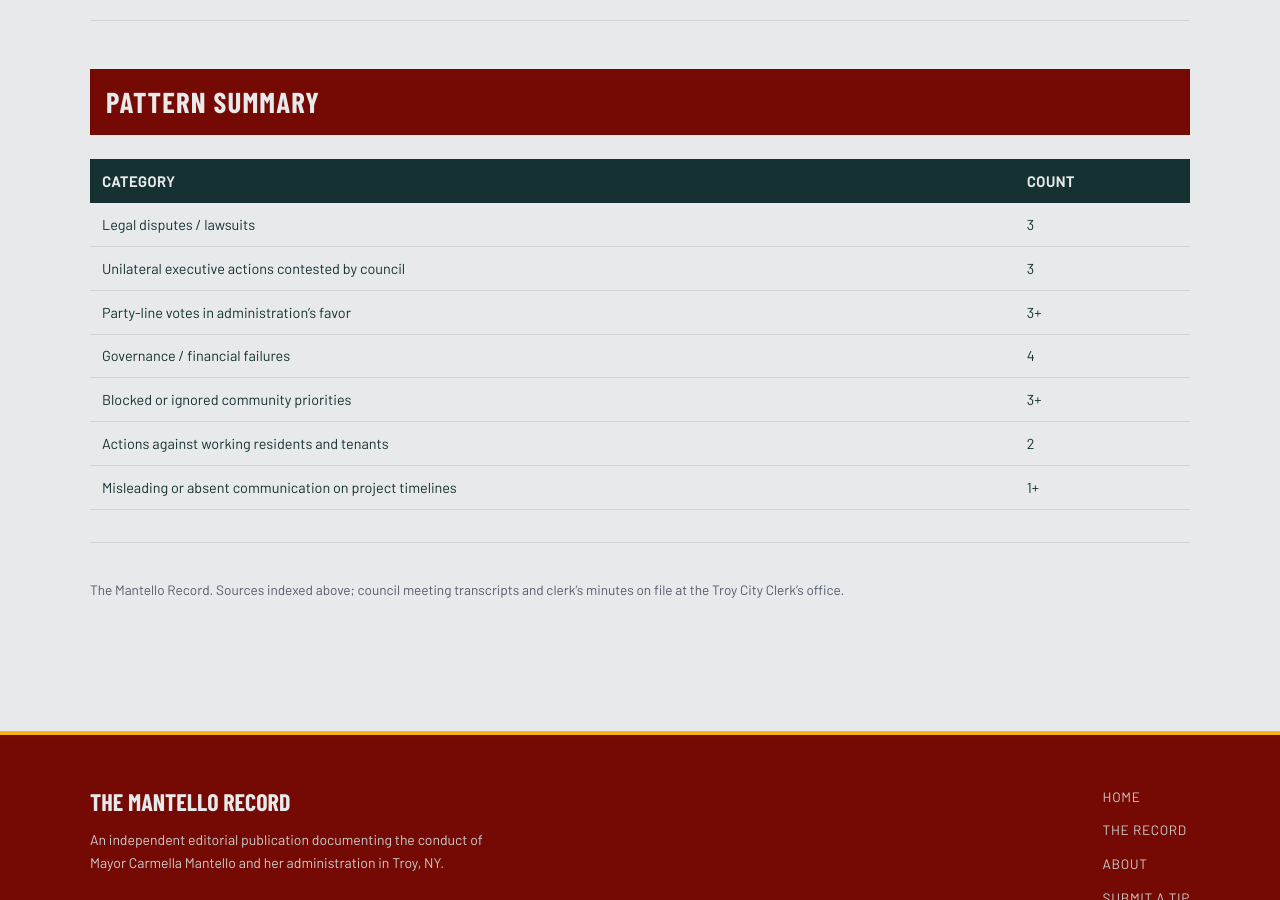
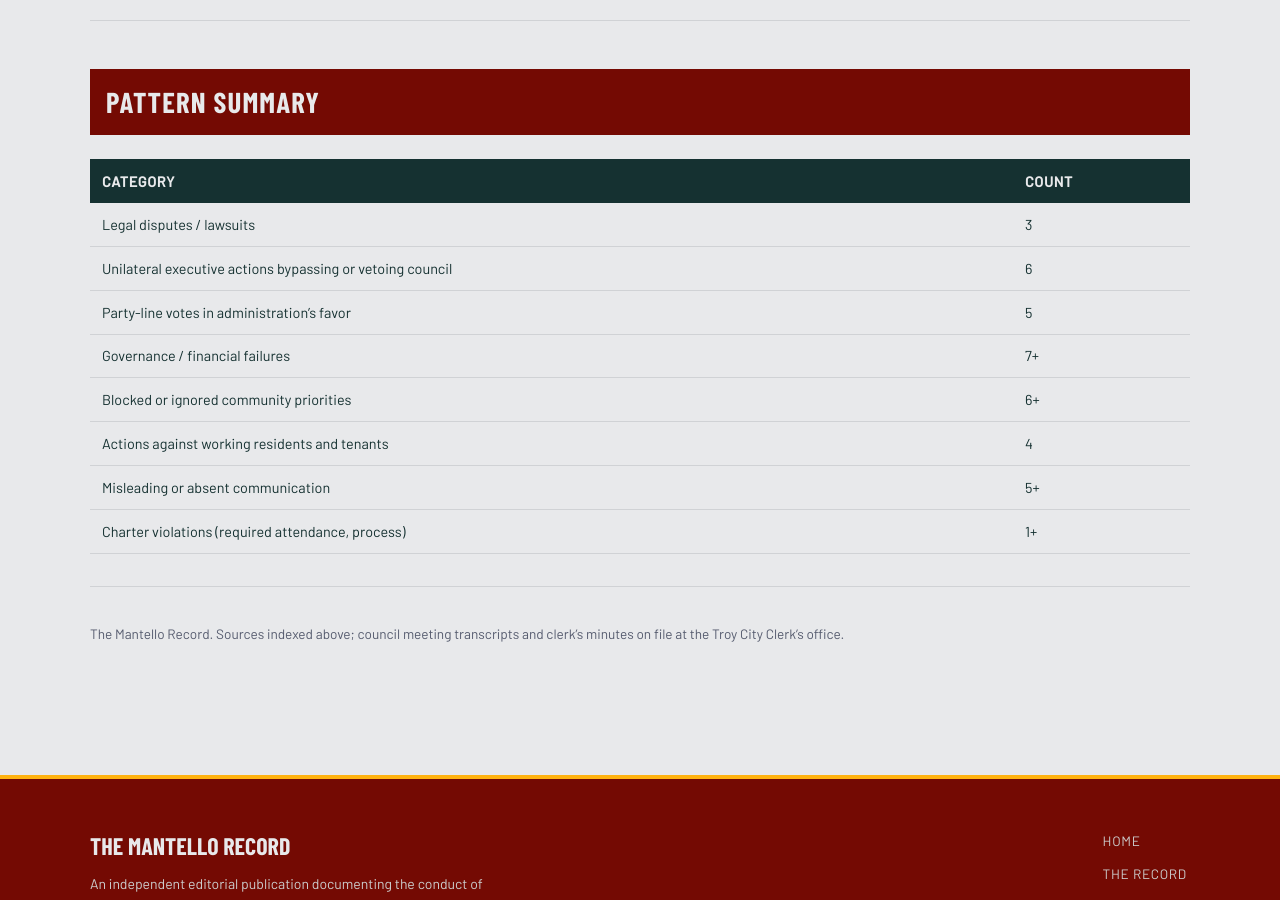
Before and after one commit to MdevitSEC/the-mantello-record, a Jekyll site: the page built from the-record.md, in a window 1280 px wide and 900 px high, scrolled down 8933 px. Built offline with Jekyll 4.4.1, drawn with Linux system fonts in a browser that asks for light colours; some web fonts are replaced.

Commit message:
Update pattern summary totals to reflect expanded record
Co-Authored-By: Claude Sonnet 4.6 <noreply@anthropic.com>

```diff
--- a/the-record.md
+++ b/the-record.md
@@ -249,12 +249,13 @@ The pattern held across two years: residents and council members asked for infor
 | Category | Count |
 |----------|-------|
 | Legal disputes / lawsuits | 3 |
-| Unilateral executive actions contested by council | 3 |
-| Party-line votes in administration's favor | 3+ |
-| Governance / financial failures | 4 |
-| Blocked or ignored community priorities | 3+ |
-| Actions against working residents and tenants | 2 |
-| Misleading or absent communication on project timelines | 1+ |
+| Unilateral executive actions bypassing or vetoing council | 6 |
+| Party-line votes in administration's favor | 5 |
+| Governance / financial failures | 7+ |
+| Blocked or ignored community priorities | 6+ |
+| Actions against working residents and tenants | 4 |
+| Misleading or absent communication | 5+ |
+| Charter violations (required attendance, process) | 1+ |
 
 ---
 
```
